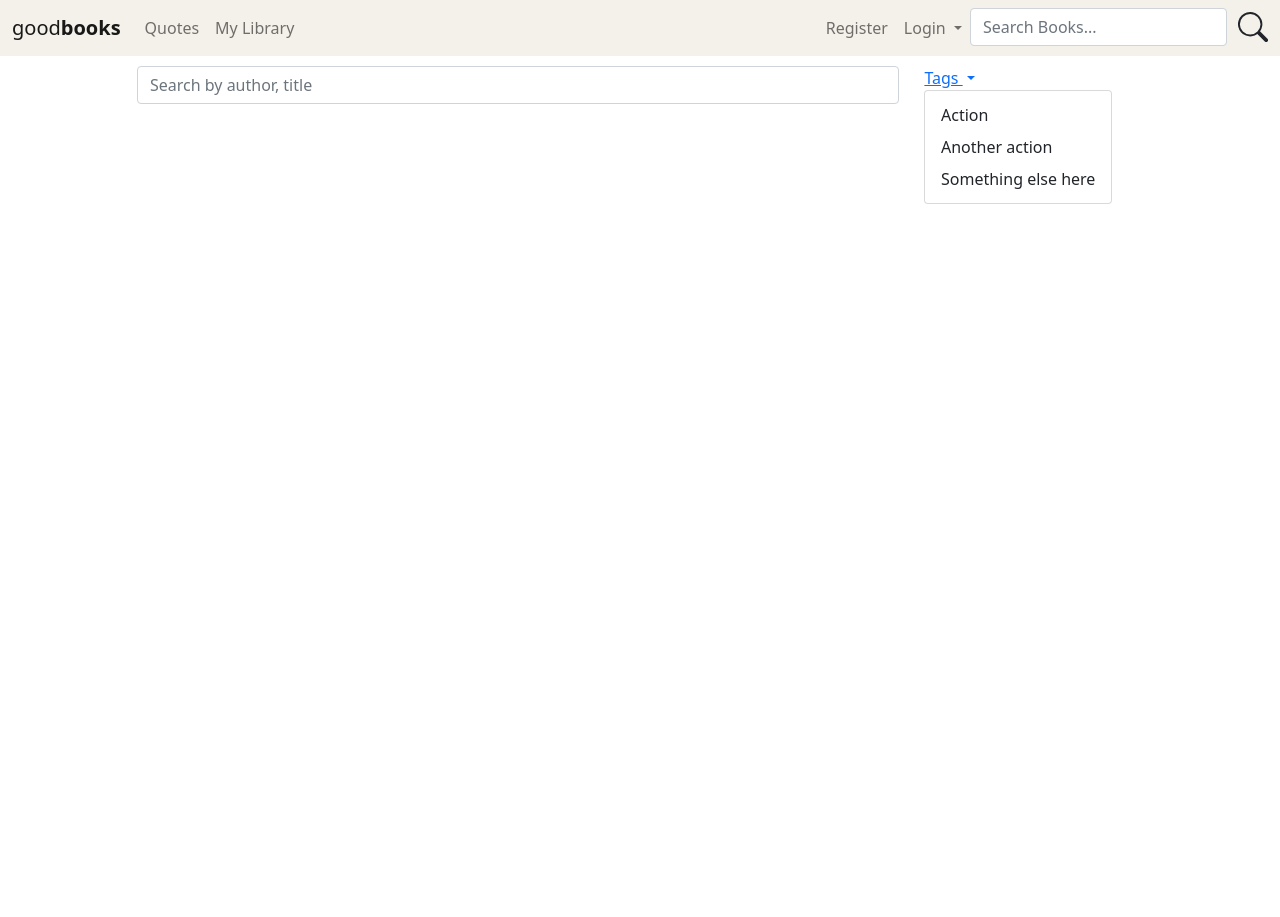
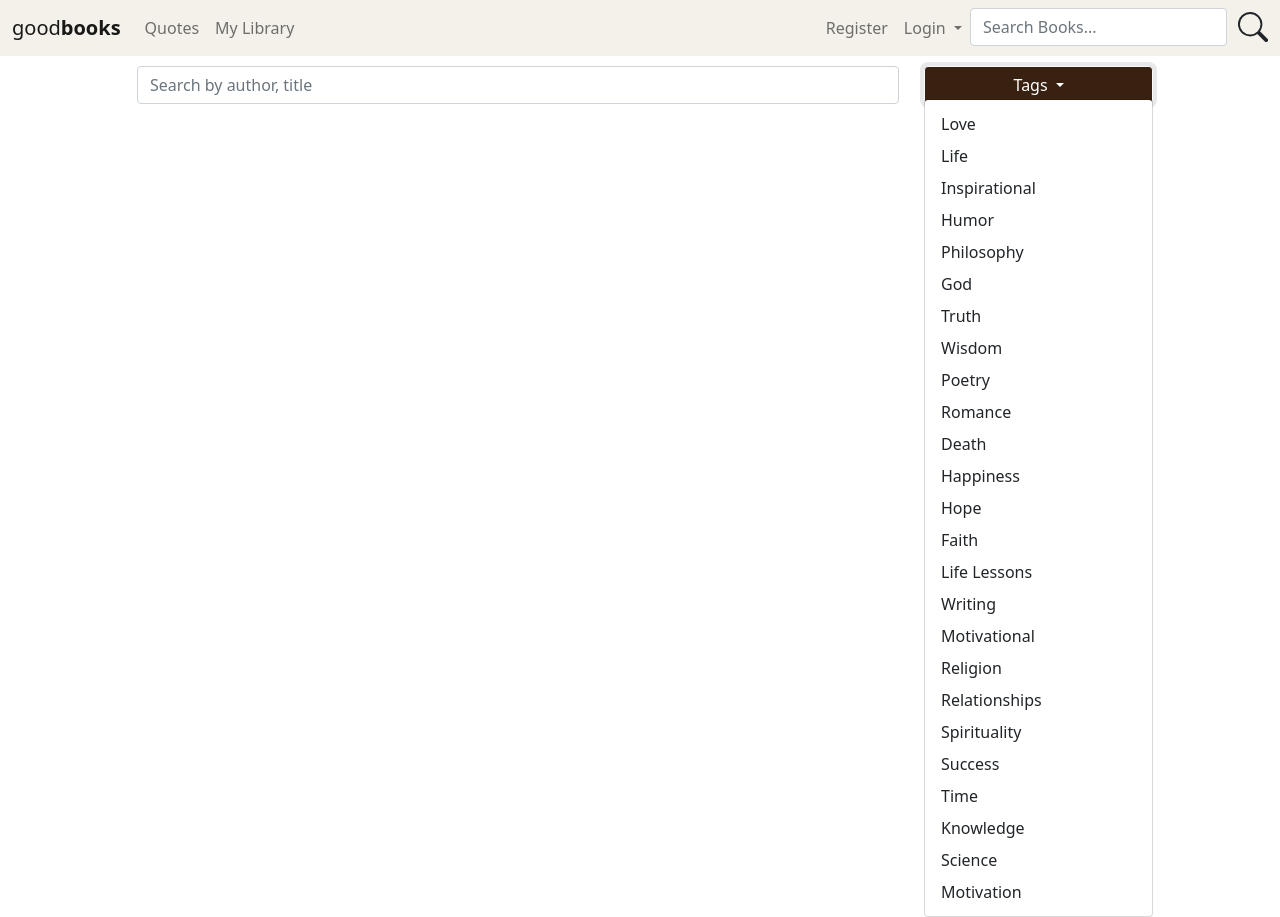
Before and after one commit to Cica-Maca/GoodBooks, a Django app: page /Books/quotes in a window 1280 px wide, after a click on "Tags". Before the commit the page ends 204 px from the top, so only its background shows below. Run offline with Django 4.2, Linux system fonts and the light colour scheme; some libraries are stand-ins or nearby versions.

Commit message:
Added tags in dropdown

```diff
--- a/Reading/Books/static/styles.css
+++ b/Reading/Books/static/styles.css
@@ -399,3 +399,22 @@
 .position-drop {
     transform: translate3d(0px, 38px, 0px) !important;
 }
+
+.btn-cstm:hover {
+    background-color: #382110;
+    color: white
+}
+
+.btn-cstm:focus {
+    background-color: #382110 !important;
+    color: white !important
+}
+
+.drp-st {
+    width: 100%;
+    position: absolute;
+    transform: translate3d(0px, 33px, 0px) !important;
+    top: 0px;
+    left: 0px;
+    will-change: transform;
+}
--- a/Reading/Books/templates/Books/quotes.html
+++ b/Reading/Books/templates/Books/quotes.html
@@ -5,13 +5,36 @@
 <div class="content-quote">
     <input class="form-control" style="width:60%" type="search" placeholder="Search by author, title" aria-label="Search">
     <div class="dropdown" style="width:18%; margin-left:2%">
-        <a class="dropdown-toggle" style="width:100%" type="button" id="dropdownMenuButton" data-toggle="dropdown" aria-haspopup="true" aria-expanded="false">
+        <button class="btn btn-light dropdown-toggle btn-cstm" style="width:100%" type="button" id="dropdownMenuButton" data-toggle="dropdown" aria-haspopup="true" aria-expanded="false">
           Tags
-        </a>
-        <div class="dropdown-menu" aria-labelledby="dropdownMenuButton">
-          <a class="dropdown-item" href="#">Action</a>
-          <a class="dropdown-item" href="#">Another action</a>
-          <a class="dropdown-item" href="#">Something else here</a>
+        </button>
+        <div class="dropdown-menu drp-st" aria-labelledby="dropdownMenuButton">
+          <a class="dropdown-item" href="#">Love</a>
+          <a class="dropdown-item" href="#">Life</a>
+          <a class="dropdown-item" href="#">Inspirational</a>
+          <a class="dropdown-item" href="#">Humor</a>
+          <a class="dropdown-item" href="#">Philosophy</a>
+          <a class="dropdown-item" href="#">God</a>
+          <a class="dropdown-item" href="#">Truth</a>
+          <a class="dropdown-item" href="#">Wisdom</a>
+          <a class="dropdown-item" href="#">Poetry</a>
+          <a class="dropdown-item" href="#">Romance</a>
+          <a class="dropdown-item" href="#">Death</a>
+          <a class="dropdown-item" href="#">Happiness</a>
+          <a class="dropdown-item" href="#">Hope</a>
+          <a class="dropdown-item" href="#">Faith</a>
+          <a class="dropdown-item" href="#">Life Lessons</a>
+          <a class="dropdown-item" href="#">Writing</a>
+          <a class="dropdown-item" href="#">Motivational</a>
+          <a class="dropdown-item" href="#">Religion</a>
+          <a class="dropdown-item" href="#">Relationships</a>
+          <a class="dropdown-item" href="#">Spirituality</a>
+          <a class="dropdown-item" href="#">Success</a>
+          <a class="dropdown-item" href="#">Time</a>
+          <a class="dropdown-item" href="#">Knowledge</a>
+          <a class="dropdown-item" href="#">Science</a>
+          <a class="dropdown-item" href="#">Motivation</a>
+
         </div>
       </div>
 </div>
```
